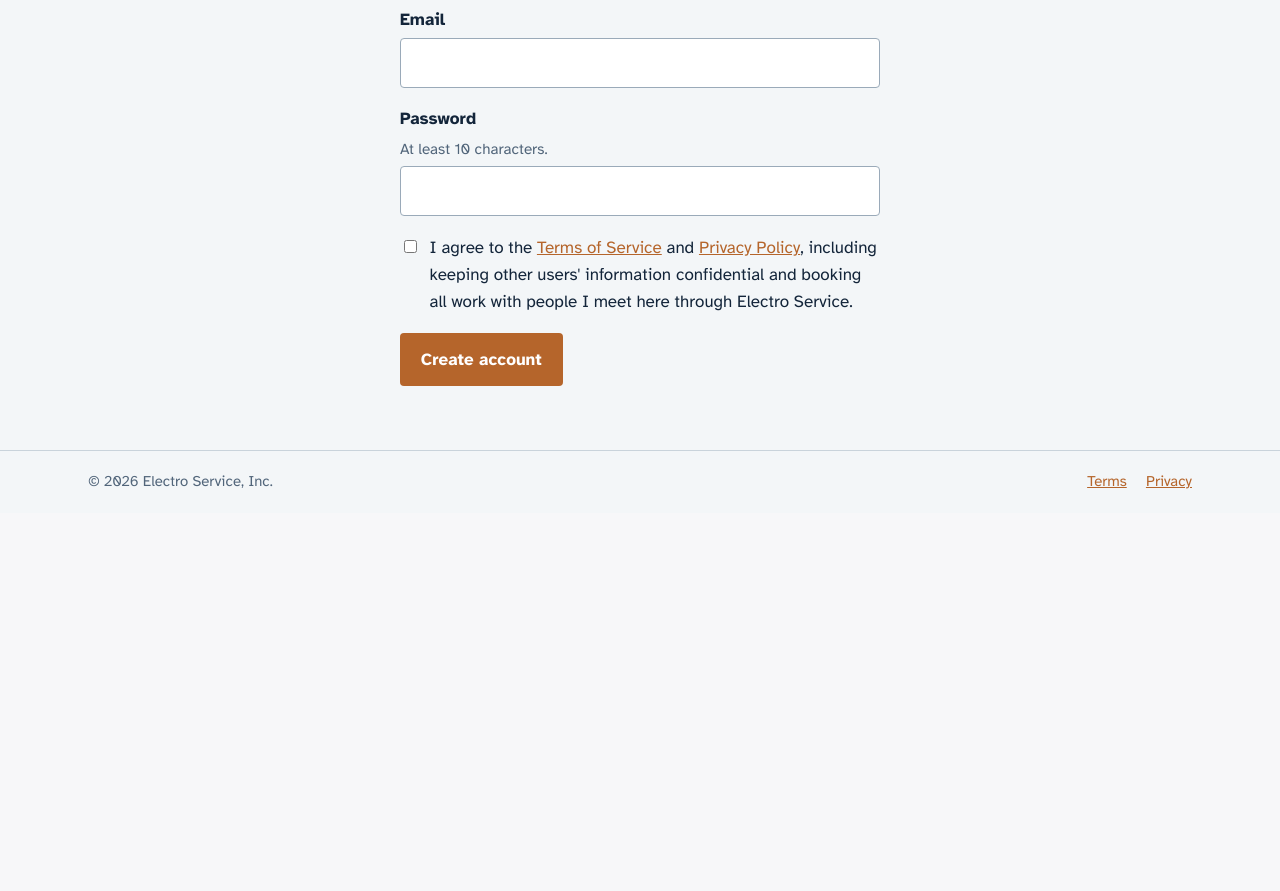
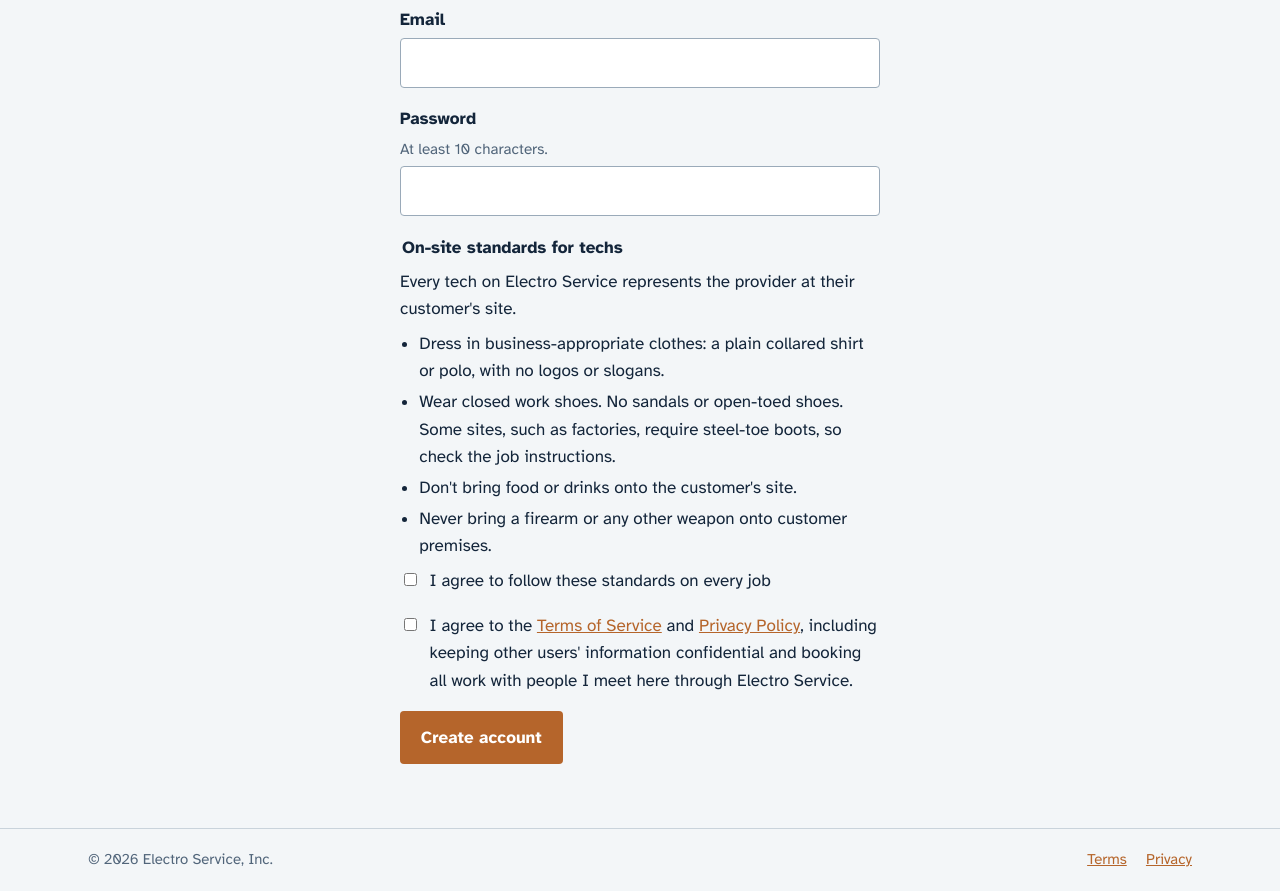
Before and after one commit to fnassida/electroservice-site, a PHP site: page /portal/register.php?as=tech in a window 1280 px wide. Shown: the part 603-1494 px from the top of the page. Before the commit the page ends 1092 px from the top, so only its background shows below. Run offline with PHP 8.4, Linux system fonts and the light colour scheme; data that the repository does not hold is empty; some libraries are stand-ins or nearby versions.

Commit message:
On-site standards for techs: agreed at sign-up, shown on dashboard, job page, booking email, work order and Terms
Co-Authored-By: Claude Opus 5.5 <noreply@anthropic.com>
Claude-Session: https://claude.ai/code/session_013UrNGCSCBaeQRQFQ3duB6S

```diff
--- a/assets/app.css
+++ b/assets/app.css
@@ -191,3 +191,6 @@ dl.remote{display:grid;grid-template-columns:auto 1fr;gap:.3rem .8rem;margin:0}
 dl.remote dt{color:var(--muted)}
 dl.remote dd{margin:0}
 .mono{font-family:ui-monospace,Consolas,monospace;font-size:1.1rem;letter-spacing:.04em}
+ul.standards{margin:.5rem 0;padding-left:1.2rem}
+ul.standards li{margin:.25rem 0}
+.standards-card{background:#fff;border:1px solid var(--line);border-radius:6px;padding:.7rem 1rem;margin:1rem 0;max-width:46rem}
--- a/portal/index.php
+++ b/portal/index.php
@@ -54,6 +54,7 @@ page_start('Dashboard', $u);
       <?php if (stripe_enabled()): ?><a class="btn <?= $canPay ? 'plain' : 'primary' ?>" href="/portal/payouts.php"><?= $canPay ? 'View payouts' : 'Set up payouts' ?></a><?php endif; ?>
     </li>
   </ol>
+  <details class="standards-card"><summary>On-site standards you agreed to</summary><?= onsite_standards_html() ?></details>
   <?php if (!$ins['insured'] || $ins['expiring_soon']) echo insurance_offer_html('dashboard'); ?>
   <?php if ($profileDone && $ins['insured'] && $photoUrl && $idOk): ?>
     <p><a class="btn primary" href="/portal/jobs/browse.php">Find work near you</a> <a class="btn plain" href="/portal/jobs/">Your jobs and offers</a></p>
--- a/portal/jobs/view.php
+++ b/portal/jobs/view.php
@@ -468,6 +468,7 @@ page_start($w['title'], $u);
   <?php elseif ($isAssigned && $w['status'] === 'assigned'): ?>
     <h2>You're booked</h2>
     <p><?= $payOn ? 'Payment is secured. ' : '' ?>Check in when you arrive on site. <?= e(NO_SHOW_POLICY) ?></p>
+    <details class="standards-card"><summary>On-site standards</summary><?= onsite_standards_html() ?></details>
     <form method="post" data-gps class="stack" style="max-width:40rem"><?= csrf_field() ?>
       <label class="check"><input type="checkbox" name="share_gps" value="1" checked> <span>Share my location with the provider to confirm I'm on site</span></label>
       <input type="hidden" name="gps_lat"><input type="hidden" name="gps_lng"><input type="hidden" name="gps_acc">
--- a/portal/jobs/workorder.php
+++ b/portal/jobs/workorder.php
@@ -190,7 +190,7 @@ function signoff(FPDF $pdf, float $W, ?string $tech, array $red): void {
 
     heading($pdf, $W, 'TECHNICIAN ACKNOWLEDGMENT', $red);
     $pdf->SetFont('Helvetica', '', 8.5); $pdf->SetTextColor(20);
-    $pdf->MultiCell($W, 4, t(NO_SHOW_POLICY . ' By signing, I confirm I performed the work described above.'));
+    $pdf->MultiCell($W, 4, t(NO_SHOW_POLICY . ' On site I followed Electro Service standards: business attire (plain collared shirt or polo, no logos), closed work shoes or steel toes where required, no food or drinks, and no firearms or weapons. By signing, I confirm I performed the work described above.'));
     $pdf->Ln(1);
     $c1 = ($W - 12) * 0.34; $c2 = ($W - 12) * 0.44; $c3 = ($W - 12) - $c1 - $c2;
     blank($pdf, 16, $c1, 'Technician printed name', $tech ?: '');
--- a/portal/register.php
+++ b/portal/register.php
@@ -21,6 +21,7 @@ if ($_SERVER['REQUEST_METHOD'] === 'POST') {
     if ($in['role'] === 'provider' && $in['company'] === '') $errors[] = 'Enter your company name.';
     if (strlen($pass) < 10) $errors[] = 'Use a password of at least 10 characters.';
     if (empty($_POST['terms'])) $errors[] = 'You need to agree to the Terms of Service and Privacy Policy.';
+    if ($in['role'] === 'tech' && empty($_POST['standards'])) $errors[] = 'Techs need to agree to the on-site standards.';
 
     if (!$errors) {
         $st = db()->prepare('SELECT 1 FROM users WHERE email = ?');
@@ -35,6 +36,7 @@ if ($_SERVER['REQUEST_METHOD'] === 'POST') {
                        $in['role'] === 'provider' ? $in['company'] : null, now(), now()]);
         $id = (int)db()->lastInsertId();
         log_activity($id, 'register', $in['role']);
+        if ($in['role'] === 'tech') log_activity($id, 'standards_accepted');
         login_user(['id' => $id]);
         send_verification(['id' => $id, 'email' => $in['email'], 'full_name' => $in['full_name']]);
         flash('Your account is ready. We sent a link to ' . $in['email'] . ' to confirm your email.');
@@ -65,9 +67,21 @@ page_start('Sign up');
     <label>Email <input type="email" name="email" autocomplete="email" required value="<?= e($in['email']) ?>"></label>
     <label>Password <span class="hint">At least 10 characters.</span>
       <input type="password" name="password" autocomplete="new-password" required minlength="10"></label>
+    <fieldset id="standards-box" <?= $in['role'] === 'tech' ? '' : 'hidden' ?>>
+      <legend>On-site standards for techs</legend>
+      <p class="hint" style="margin:0">Every tech on Electro Service represents the provider at their customer's site.</p>
+      <?= onsite_standards_html() ?>
+      <label class="check"><input type="checkbox" name="standards" value="1" <?= !empty($_POST['standards']) ? 'checked' : '' ?>>
+        <span>I agree to follow these standards on every job</span></label>
+    </fieldset>
     <label class="check"><input type="checkbox" name="terms" value="1">
       <span>I agree to the <a href="/terms.html" target="_blank">Terms of Service</a> and <a href="/privacy.html" target="_blank">Privacy Policy</a>, including keeping other users' information confidential and booking all work with people I meet here through Electro Service.</span></label>
     <div><button class="btn primary">Create account</button></div>
   </form>
 </div>
+<script>
+document.querySelectorAll('input[name=role]').forEach(function (r) {
+  r.addEventListener('change', function () { document.getElementById('standards-box').hidden = document.querySelector('input[name=role]:checked').value !== 'tech'; });
+});
+</script>
 <?php page_end();
--- a/private/bootstrap.php
+++ b/private/bootstrap.php
@@ -354,7 +354,7 @@ function send_booking_emails(int $woId): void {
         . "Job page and printable work order: " . site_link('/portal/jobs/view.php?id=' . $w['id']);
     send_mail($tech['email'], "Booked: job #{$w['id']} on " . date('M j', strtotime($w['start_at'])),
         "You're booked for \"{$w['title']}\" with {$w['company']}.\n\nWhen: $when (local time)\nWhere: $where\nDirections: " . maps_directions_url($w)
-        . "\n\n" . NO_SHOW_POLICY . "\n\nPrint the work order and bring it. Have the site manager sign it, then upload a photo of it with your completion photos.\n\n" . $links);
+        . "\n\n" . NO_SHOW_POLICY . "\n\nOn-site standards:\n- " . implode("\n- ", ONSITE_STANDARDS) . "\n\nPrint the work order and bring it. Have the site manager sign it, then upload a photo of it with your completion photos.\n\n" . $links);
     send_mail($prov['email'], "Booked: {$tech['full_name']} for job #{$w['id']}",
         "{$tech['full_name']} is booked for \"{$w['title']}\".\n\nWhen: $when (local time)\nWhere: $where\n\n" . $links);
 }
--- a/private/jobfiles.php
+++ b/private/jobfiles.php
@@ -475,3 +475,15 @@ function provider_logo_save(array $f, int $userId): ?string {
     log_activity($userId, 'logo_uploaded');
     return null;
 }
+
+// ---------------------------------------------------------------- tech on-site standards
+const ONSITE_STANDARDS = [
+    'Dress in business-appropriate clothes: a plain collared shirt or polo, with no logos or slogans.',
+    'Wear closed work shoes. No sandals or open-toed shoes. Some sites, such as factories, require steel-toe boots, so check the job instructions.',
+    'Don\'t bring food or drinks onto the customer\'s site.',
+    'Never bring a firearm or any other weapon onto customer premises.',
+];
+
+function onsite_standards_html(): string {
+    return '<ul class="standards">' . implode('', array_map(fn($s) => '<li>' . e($s) . '</li>', ONSITE_STANDARDS)) . '</ul>';
+}
```
Also changed, not shown: terms.html (+10 -0 lines).
